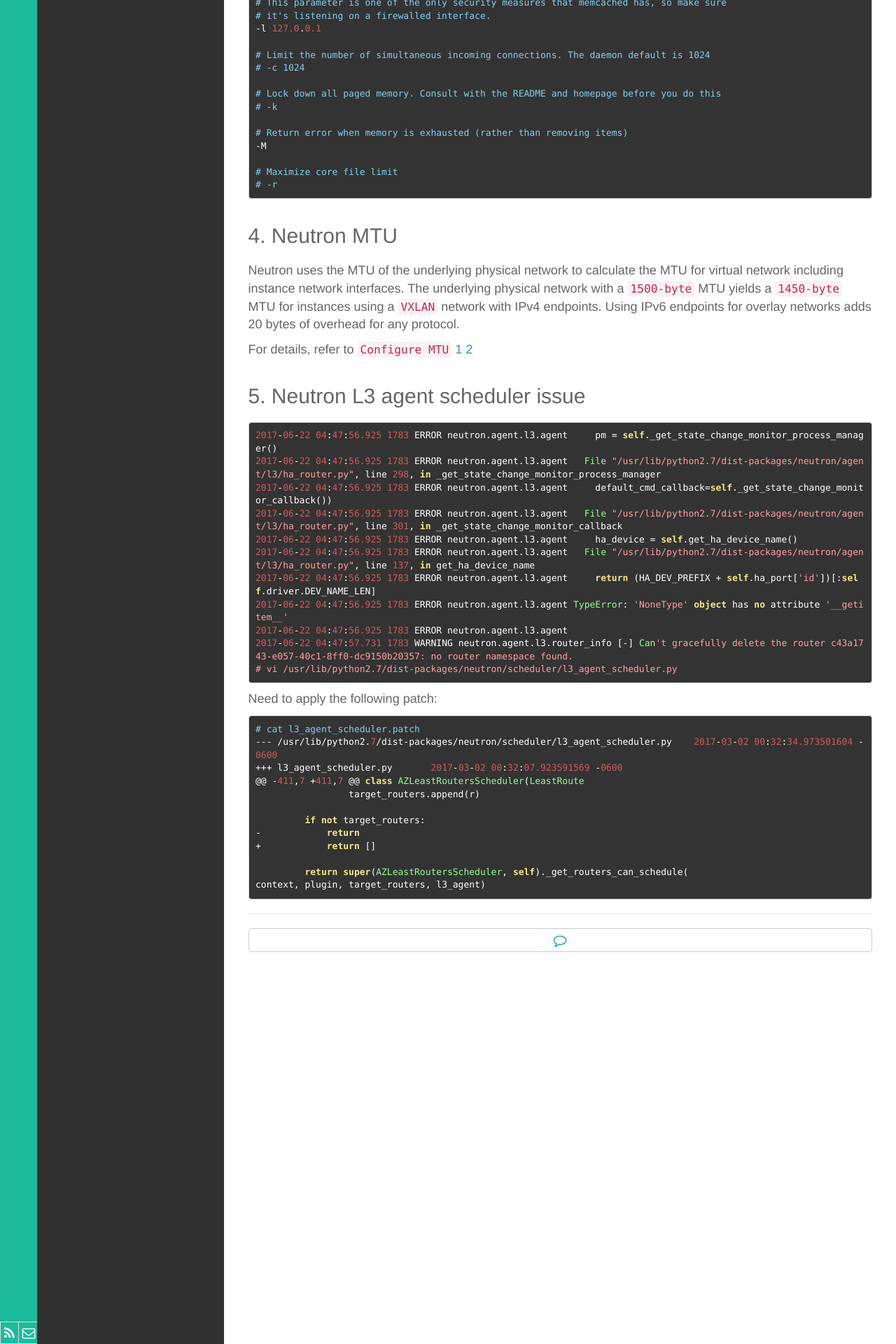
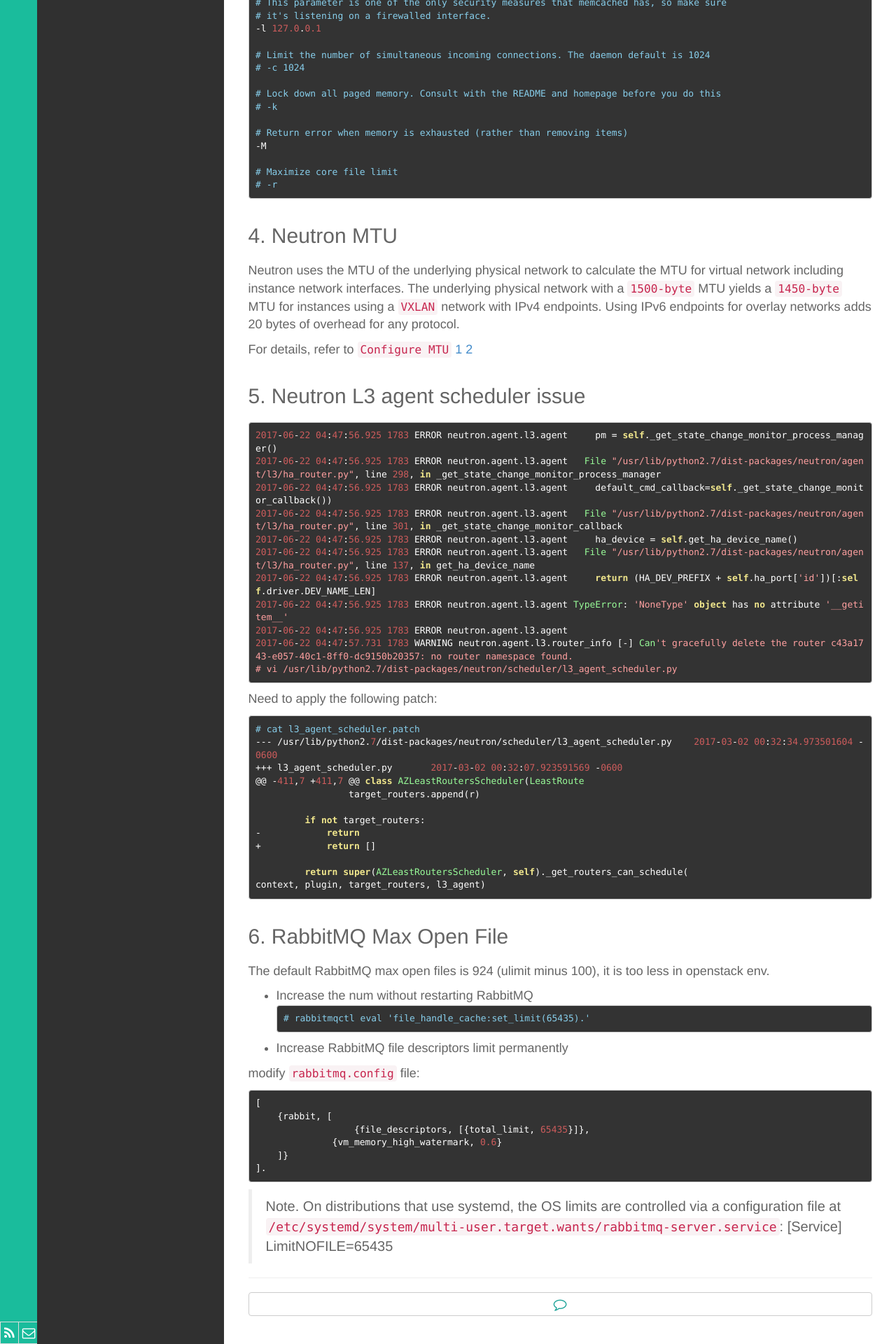
Before and after one commit to wenchma/wenchma.github.io, a Jekyll site: the page built from _posts/2017-08-30-openstack-troubleshooting.md, in a window 1280 px wide. Shown: the part 1866-3786 px from the top of the page at 70% size. Built offline with Jekyll 4.4.1, drawn with Linux system fonts in a browser that asks for light colours.

Commit message:
Add rabbitmq file descriptors limit

````diff
--- a/_posts/2017-08-30-openstack-troubleshooting.md
+++ b/_posts/2017-08-30-openstack-troubleshooting.md
@@ -156,3 +156,31 @@
          return super(AZLeastRoutersScheduler, self)._get_routers_can_schedule(
 context, plugin, target_routers, l3_agent)
 ```
+
+## 6. RabbitMQ Max Open File
+
+The default RabbitMQ max open files is 924 (ulimit minus 100), it is too less in openstack env.
+
+* Increase the num without restarting RabbitMQ
+```
+# rabbitmqctl eval 'file_handle_cache:set_limit(65435).'
+```
+
+* Increase RabbitMQ file descriptors limit permanently
+
+modify `rabbitmq.config` file:
+
+```
+[
+    {rabbit, [
+    		  {file_descriptors, [{total_limit, 65435}]},
+              {vm_memory_high_watermark, 0.6}
+    ]}
+].
+
+```
+
+> Note. On distributions that use systemd, the OS limits are controlled via a configuration file at
+  `/etc/systemd/system/multi-user.target.wants/rabbitmq-server.service`:
+  [Service]
+  LimitNOFILE=65435
````
